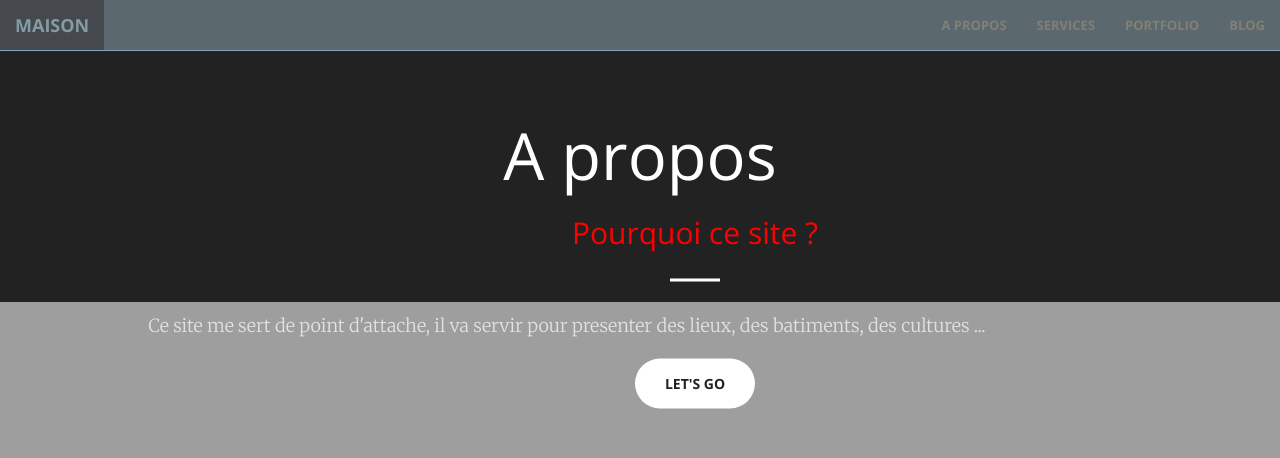
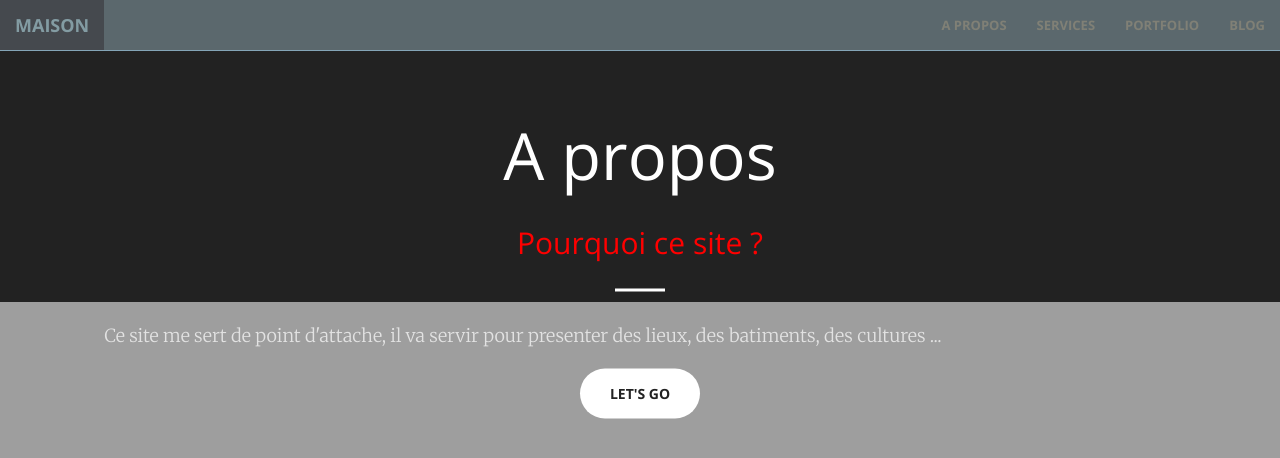
Before and after one commit to daily-frenchy/open, a Jekyll site: the page built from about.html, in a window 1280 px wide and 900 px high. Shown: the top 458 px of the window. Built offline with Jekyll 4.4.1, drawn with Linux system fonts in a browser that asks for light colours.

Commit message:
Update creative.css

```diff
--- a/css/creative.css
+++ b/css/creative.css
@@ -571,12 +571,11 @@ img::-moz-selection {
         padding: 0px 0!important;
     }
     .about {
-
-        margin : 0 ;
+        margin : 0px ;
     }
 
     .about .about-content {
-        position: absolute;
+        position: relative;
         -webkit-transform: translateY(-50%);
         -ms-transform: translateY(-50%);
         transform: translateY(-50%);
```
